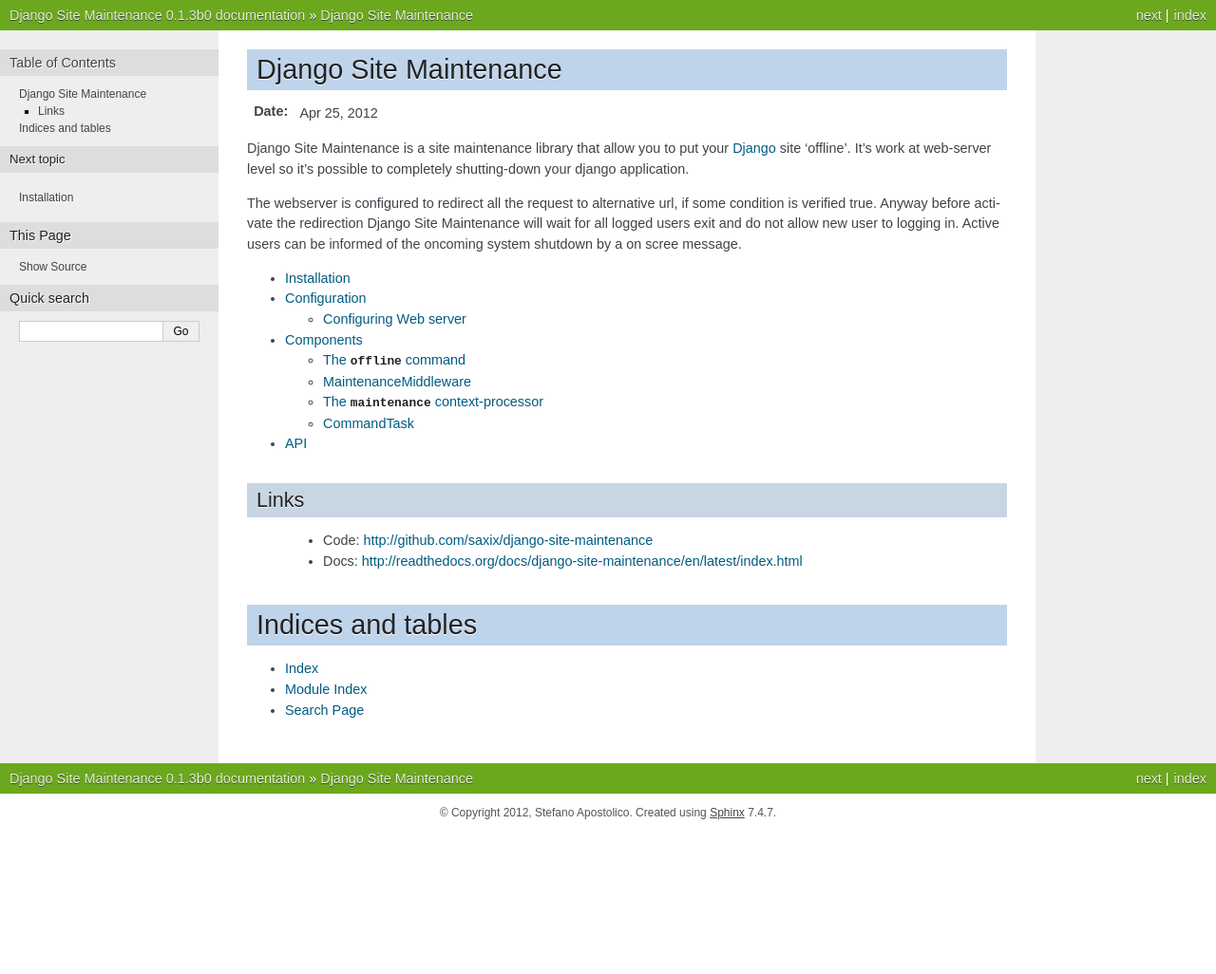
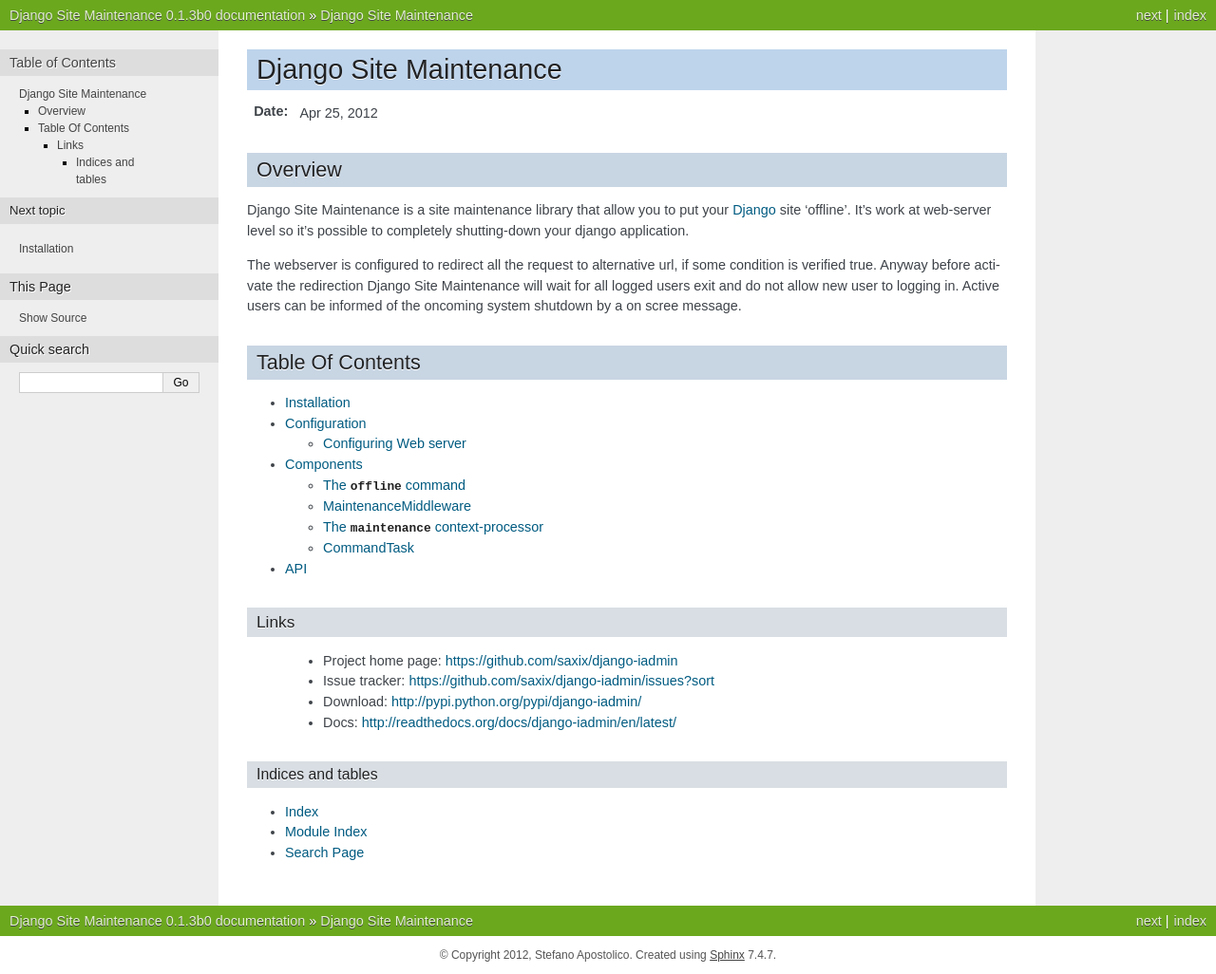
Before and after one commit to saxix/django-site-maintenance, a Sphinx documentation site: the page built from docs/index.rst, in a window 1280 px wide. Shown: the whole page at 95% size. Built offline with Sphinx 7.4.7, drawn with Linux system fonts in a browser that asks for light colours; before the commit the page ends 900 px from its top, so only the background shows below that.

Commit message:
updated docs

```diff
--- a/docs/index.rst
+++ b/docs/index.rst
@@ -1,11 +1,14 @@
 .. |mnt| replace:: Django Site Maintenance
 .. _index:
 
-
+=======================
 Django Site Maintenance
 =======================
 
 :Date: |today|
+
+Overview
+--------
 
 |mnt| is a site maintenance library that allow you to put your `Django <http://www.djangoproject.com>`_ site 'offline'.
 It's  work at web-server level so it's possible to completely shutting-down your django application.
@@ -16,6 +19,9 @@
 Active users can be informed of the oncoming system shutdown by a on scree message.
 
 
+Table Of Contents
+-----------------
+
 .. toctree::
     :maxdepth: 2
 
@@ -23,11 +29,14 @@
     components
     api
 
+
 Links
------
+~~~~~
 
-   * Code: http://github.com/saxix/django-site-maintenance
-   * Docs: http://readthedocs.org/docs/django-site-maintenance/en/latest/index.html
+   * Project home page: https://github.com/saxix/django-iadmin
+   * Issue tracker: https://github.com/saxix/django-iadmin/issues?sort
+   * Download: http://pypi.python.org/pypi/django-iadmin/
+   * Docs: http://readthedocs.org/docs/django-iadmin/en/latest/
 
 
 Indices and tables
```
